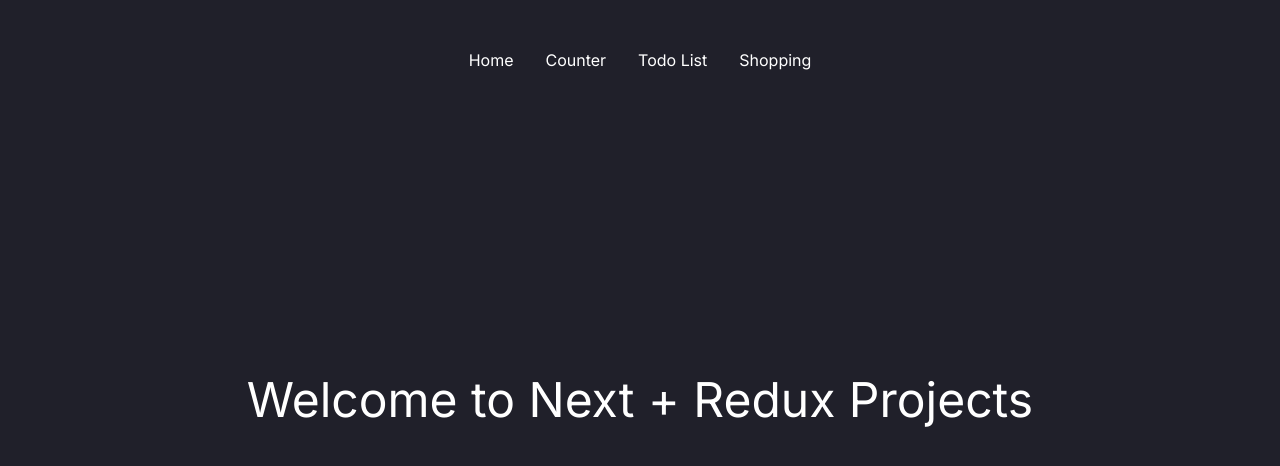
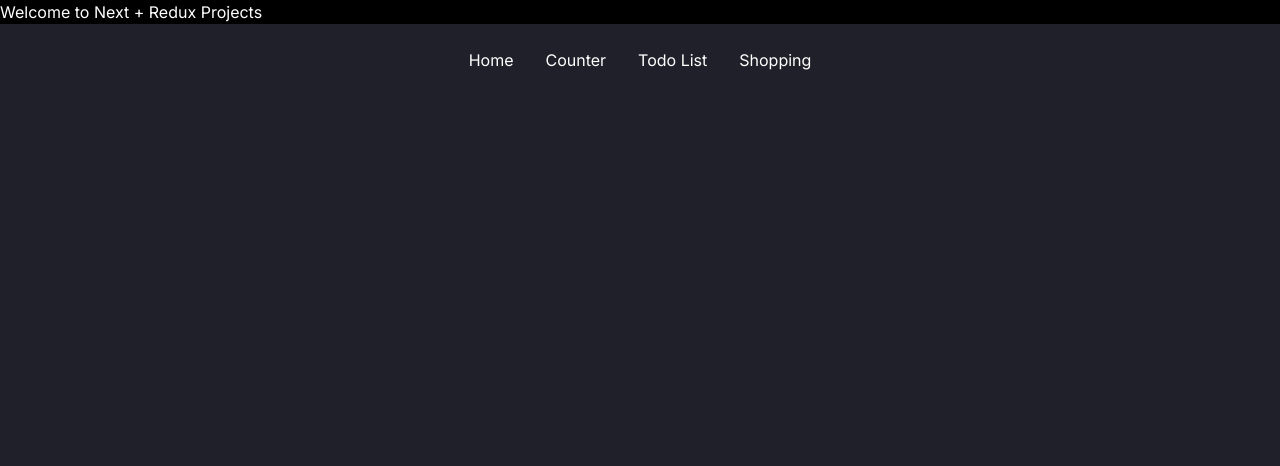
Before and after one commit to ShahMkarimi/redux-toolkit, a Next.js app: page / in a window 1280 px wide. Shown: the top 466 px of the page. Built offline with nearby package versions, Linux system fonts and the light colour scheme.

Commit message:
home style changed

```diff
--- a/src/app/layout.js
+++ b/src/app/layout.js
@@ -6,7 +6,6 @@ import Provide from "@/Redux/provide";
 const inter = Inter({ subsets: ["latin"] });
 
 export const metadata = {
-
   title: "redux-toolkit & nextjs",
   description: "tree app /counter/ todo list/ shopping cart",
 };
--- a/src/app/page.js
+++ b/src/app/page.js
@@ -2,7 +2,7 @@
 export default function Home() {
   return (
     <main>
-      <h1 className="w-full h-screen grid place-items-center text-5xl">
+      <h1 className="w-full bg-black">
         Welcome to Next + Redux Projects
       </h1>
     </main>
```
